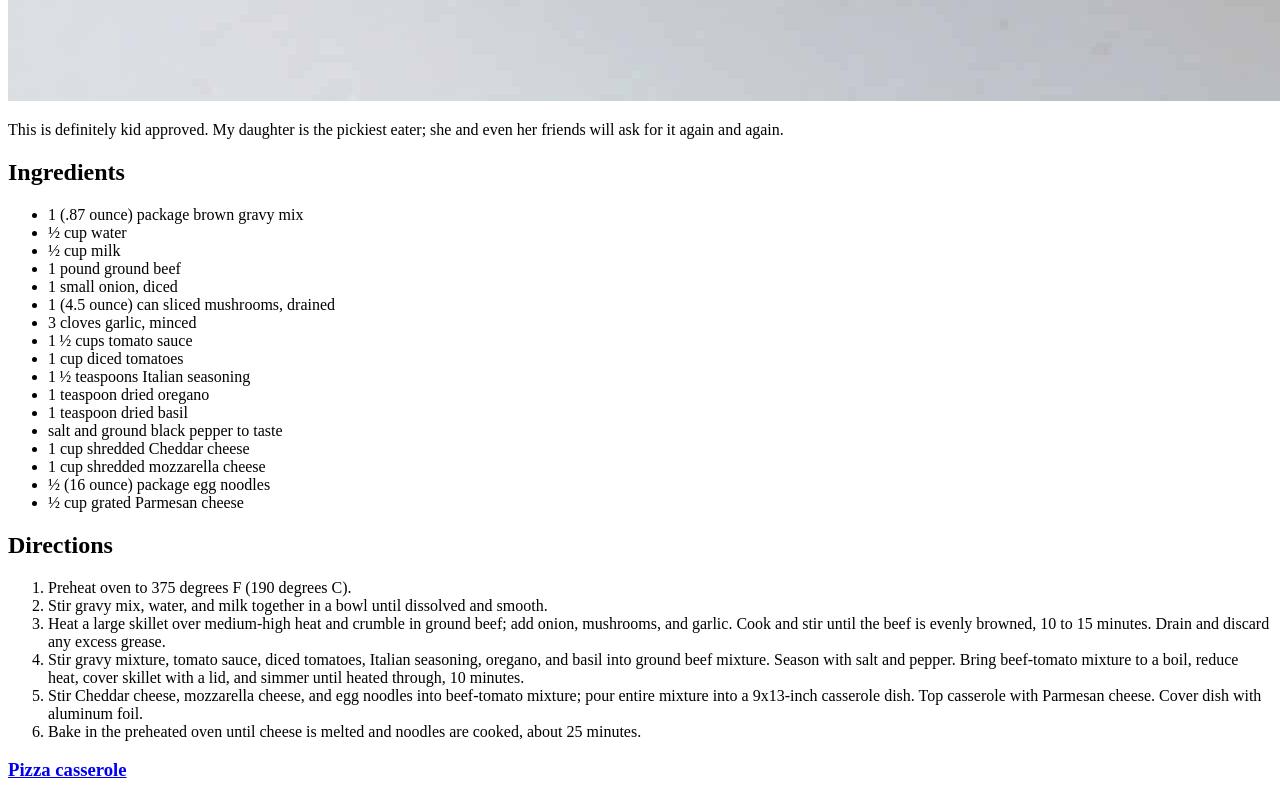
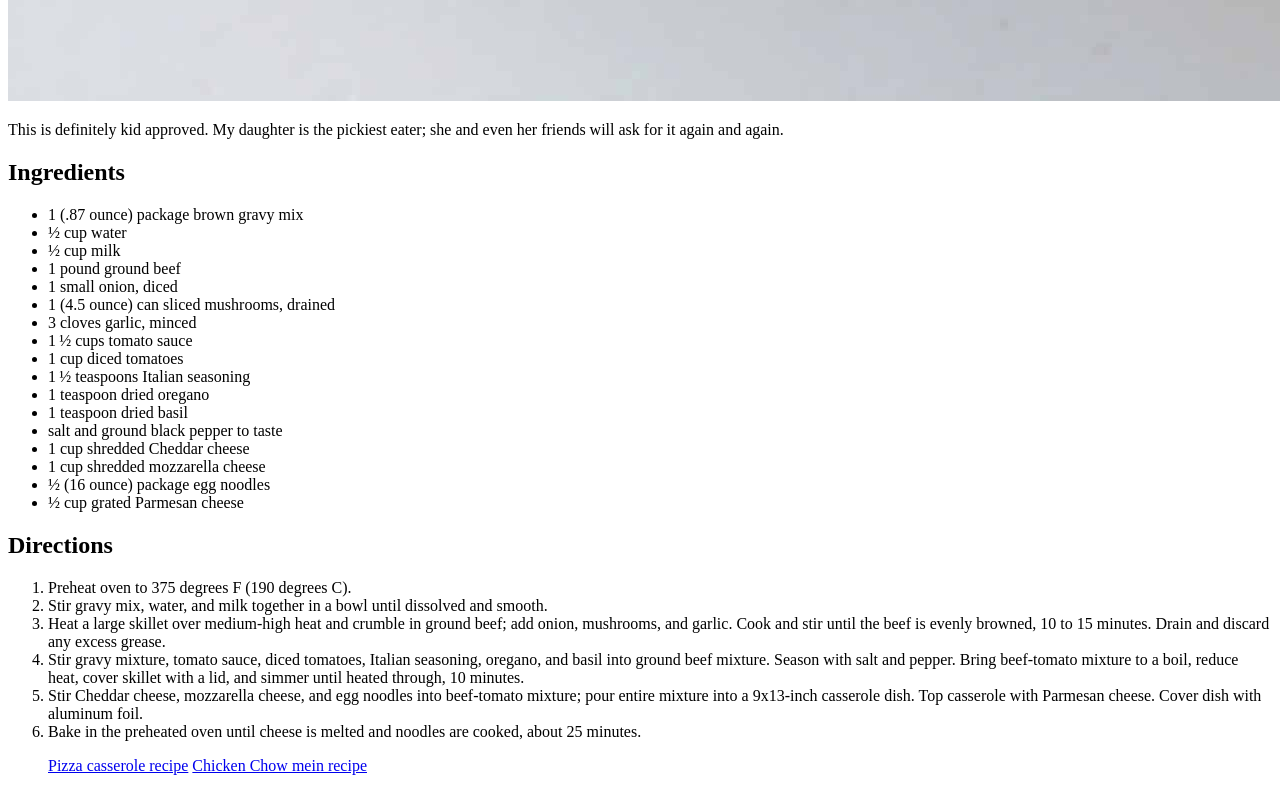
Before and after one commit to Shukrullahshirzad/odin-recipes, a plain HTML site: page cheesyBeef.html in a window 1280 px wide. Shown: the part 3297-4097 px from the top of the page. Drawn offline with Linux system fonts and the light colour scheme.

```diff
--- a/cheesyBeef.html
+++ b/cheesyBeef.html
@@ -39,6 +39,10 @@
     <li>Stir Cheddar cheese, mozzarella cheese, and egg noodles into beef-tomato mixture; pour entire mixture into a 9x13-inch casserole dish. Top casserole with Parmesan cheese. Cover dish with aluminum foil.</li>
     <li>Bake in the preheated oven until cheese is melted and noodles are cooked, about 25 minutes.</li>
   </ol>
-  <h3><a href="index.html">Pizza casserole</a></h3>
+  <ul>
+    <a href="index.html">Pizza casserole recipe</a>
+    <a href="./chickenChowmein.html"> Chicken Chow mein recipe</a>
+  </ul>
+
 </body>
 </html>
```
Also changed, not shown: chickenChowmein.html (+2 -2 lines).
